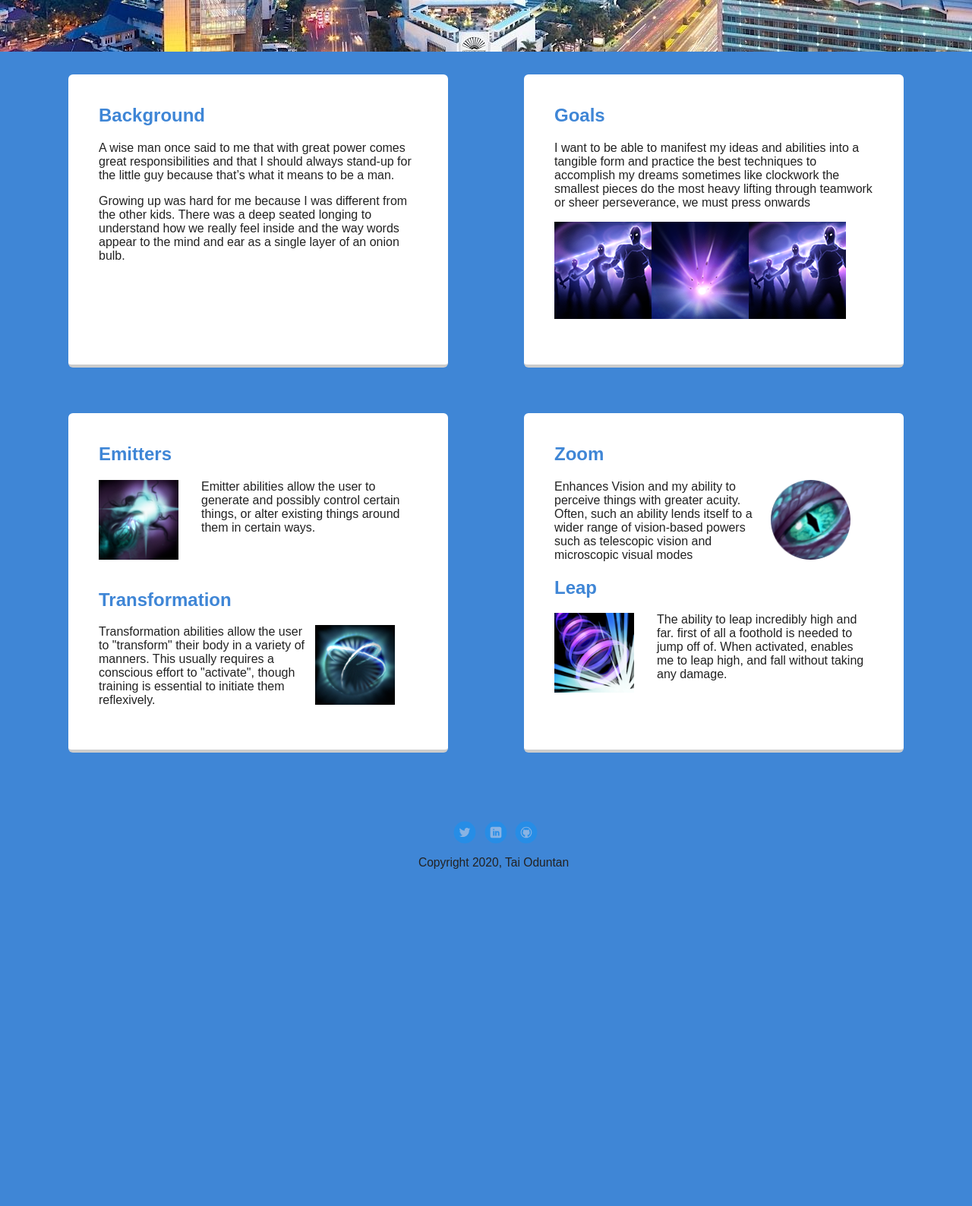
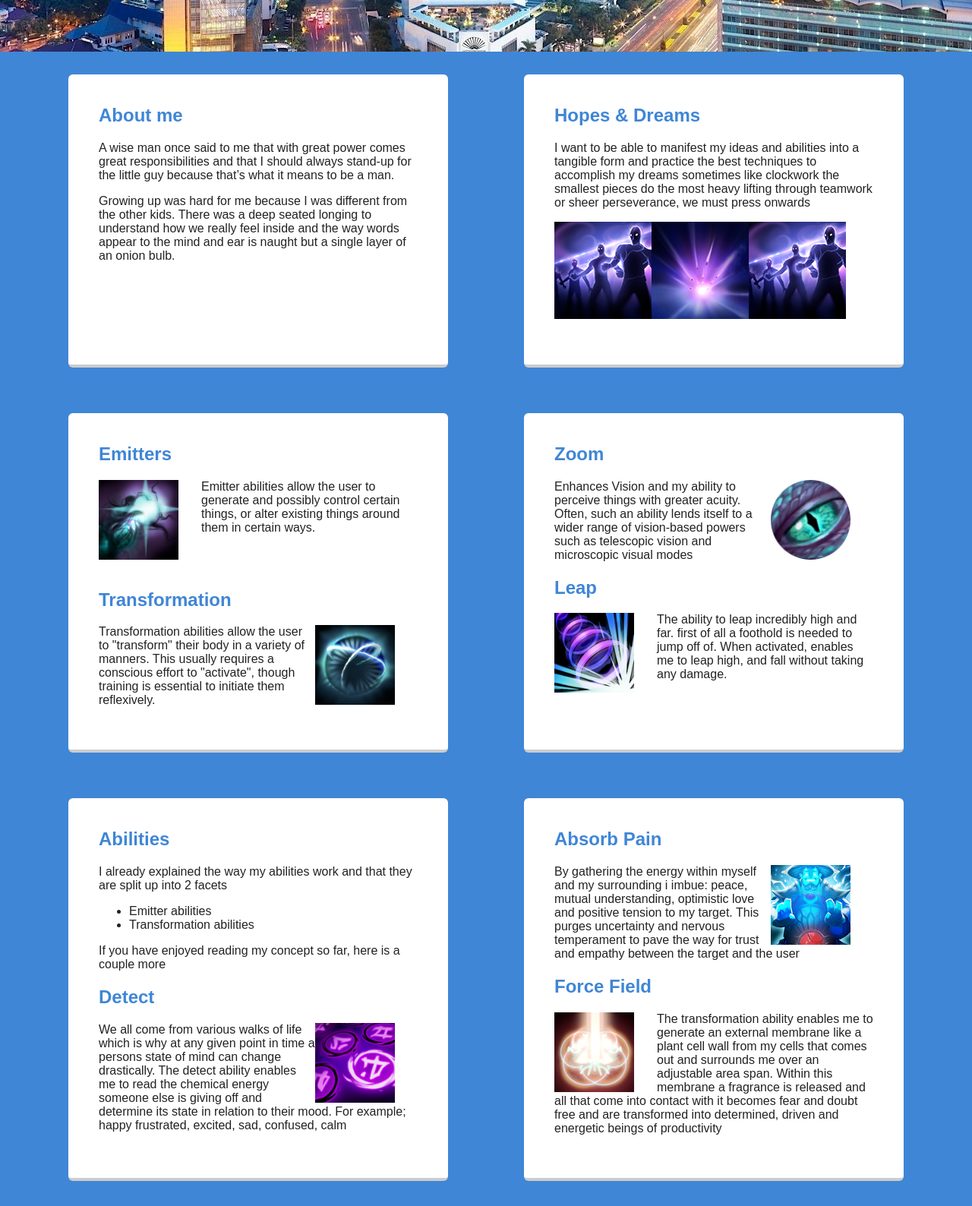
Before and after one commit to taitaninthemaking/techdegree-project-1a, a plain HTML site: page Techdegree-Project-1/index.html in a window 1280 px wide. Shown: the part 402-1990 px from the top of the page at 76% size. Before the commit the page ends 1643 px from the top, so only its background shows below. Drawn offline with Linux system fonts and the light colour scheme; a web font is replaced by a local one.

Commit message:
Add files via upload

```diff
--- a/Techdegree-Project-1/index.html
+++ b/Techdegree-Project-1/index.html
@@ -8,13 +8,14 @@
   <link href="https://fonts.googleapis.com/css?family=Muli%7CRoboto:400,300,500,700,900" rel="stylesheet"></head>
   <body>
 
-    <div class="navbar">
+    <nav class="main-nav">
         <ul class="nav">
           <li class="name">Tai Oduntan</li>
           <li><a href="index.html">Home</a></li>
           <li><a href="experience.html">Experience</a></li>
+          <li><a href="abilities.html">Abilities</a></li>
         </ul>
-    </div>
+      </nav>
 
     <header>
       <img src="images/tai.png" alt="Portrait of Tai" class="profile-image">
@@ -23,21 +24,21 @@
     </header>
 
     <div class="top-container">
-      <div class=page>
-        <h2>Background</h2>
+      <section class="card">
+        <h2>About me</h2>
         <p>A wise man once said to me that with great power comes great responsibilities and that I should always stand-up for the little guy because that’s what it means to be a man.</p>
-        <p>Growing up was hard for me because I was different from the other kids. There was a deep seated longing to understand how we really feel inside and the way words appear to the mind and ear as a single layer of an onion bulb.</p>
-      </div>
+        <p>Growing up was hard for me because I was different from the other kids. There was a deep seated longing to understand how we really feel inside and the way words appear to the mind and ear is naught but a single layer of an onion bulb.</p>
+      </section>
 
-      <div class=page>
-        <h2>Goals</h2>
+      <section class="card">
+        <h2>Hopes & Dreams</h2>
         <p>I want to be able to manifest my ideas and abilities into a tangible form and practice the best techniques to accomplish my dreams sometimes like clockwork the smallest pieces do the most heavy lifting through teamwork or sheer perseverance, we must press onwards</p>
         <p><img src="images/clones.png" alt="Teamwork-img"><img src="images/compress.png" alt="innovation-img"><img src="images/clones.png" alt="Teamwork-img"> </p>
-      </div>
+      </section>
     </div>
 
     <div class="mid-container">
-      <div class=page>
+      <section class="card">
         <h2>Emitters</h2>
         <p><img class="emitter-img" src="images/emitter.png" alt="skills-img">
         <p>Emitter abilities allow the user to generate and possibly control certain things, or alter existing things around them in certain ways.</p>
@@ -49,9 +50,9 @@
         <p><img class="transformation-img" src="images/transformation.png" alt="skills-img">
         <p>Transformation abilities allow the user to "transform" their body in a variety of manners. This usually requires a conscious effort to "activate", though training is essential to initiate them reflexively.</p>
 
-      </div>
+        </section>
 
-      <div class=page>
+      <section class="card">
 
        <h2>Zoom</h2>
         <p><img class="transformation-img" src="images/zoom.png" alt="skills-img">
@@ -62,8 +63,39 @@
         <p><img class="emitter-img" src="images/leap.png" alt="skills-img">
           <p>The ability to leap incredibly high and far. first of all a foothold is needed to jump off of. When activated, enables me to leap high, and fall without taking any damage.</p>
 
-        </div>
+        </section>
     </div>
+    <div class="bottom-container">
+      <section class="card">
+             <h2>Abilities</h2>
+             <p>I already explained the way my abilities work and that they are split up into 2 facets</p>
+      <ul>
+      <li>Emitter abilities</li>
+      <li>Transformation abilities</li>
+      </ul>
+
+             <p> If you have enjoyed reading my concept so far, here is a couple more </p>
+
+             <h2>Detect</h2>
+             <p><img class="transformation-img" src="images/detect.png" alt="detect-img">
+              <p>We all come from various walks of life which is why at any given point in time a persons state of mind can change drastically. The detect ability enables me to read the chemical energy someone else is giving off and determine its state in relation to their mood. For example; happy frustrated, excited, sad, confused, calm  </p>
+
+           </section>
+
+
+           <section class="card">
+             <h2>Absorb Pain</h2>
+             <p><img class="transformation-img" src="images/empathy.png" alt="empath-img">
+             <p>By gathering the energy within myself and my surrounding i imbue: peace, mutual understanding, optimistic love and positive tension to my target. This purges uncertainty and nervous temperament to pave the way for trust and empathy between the target and the user </p>
+
+             <h2>Force Field</h2>
+             <p><img class="emitter-img" src="images/plant-cells.png" alt="force-field-img">
+               <p>The transformation ability enables me to generate an external membrane like a plant cell wall from my cells that comes out and surrounds me over an adjustable area span. Within this membrane a fragrance is released and all that come into contact with it becomes fear and doubt free and are transformed into determined, driven and energetic beings of productivity</p>
+
+             </section>
+
+         </div>
+
 
 
 
@@ -72,8 +104,7 @@
 
     <footer>
       <ul>
-        <li><a href="https://twitter.com/?lang=en" target="_blank" class="social twitter">Twitter</a></li>
-        <li><a href="https://www.linkedin.com/" target="_blank" class="social linkedin">LinkedIn</a></li>
+
         <li><a href="https://github.com/taitaninthemaking" target="_blank" class="social github">Github</a></li>
       </ul>
       <p class="copyright">Copyright 2020, Tai Oduntan</p>
--- a/Techdegree-Project-1/styles.css
+++ b/Techdegree-Project-1/styles.css
@@ -23,7 +23,7 @@ a:hover {
 
   /* Section Styles */
 
-.navbar {
+  .main-nav {
     width: 100%;
     background: black;
     min-height: 30px;
@@ -111,7 +111,7 @@ h2 {
     background-color: #222;
     color: #ffd571;
   }
-.page {
+  .card {
     margin: 30px;
     padding: 20px 40px 40px;
     max-width: 500px;
@@ -121,7 +121,7 @@ h2 {
     border-radius: 6px;
 
   }
-.page:hover {
+  .card:hover {
     border-color: #ffd571;
   }
 
@@ -223,6 +223,15 @@ a.social:hover {
       margin: 0 auto;
   }
 
+  .bottom-container {
+    display: -ms-flexbox;      /* TWEENER - IE 10 */
+    display: flex;
+    max-width: 1200px;
+    -ms-flex-pack: distribute;
+    justify-content: space-around;
+    margin: 0 auto;
+}
+
     header {
       min-height: 470px;
     }
```
Also changed, not shown: Techdegree-Project-1/abilities.html (added, +65 -0 lines), Techdegree-Project-1/experience.html (+17 -64 lines), Techdegree-Project-1/images/Detect.png (added), Techdegree-Project-1/images/Plant-cells.png (added), Techdegree-Project-1/images/empathy.png (added). Lines whose indentation alone changed are shown as unchanged.
